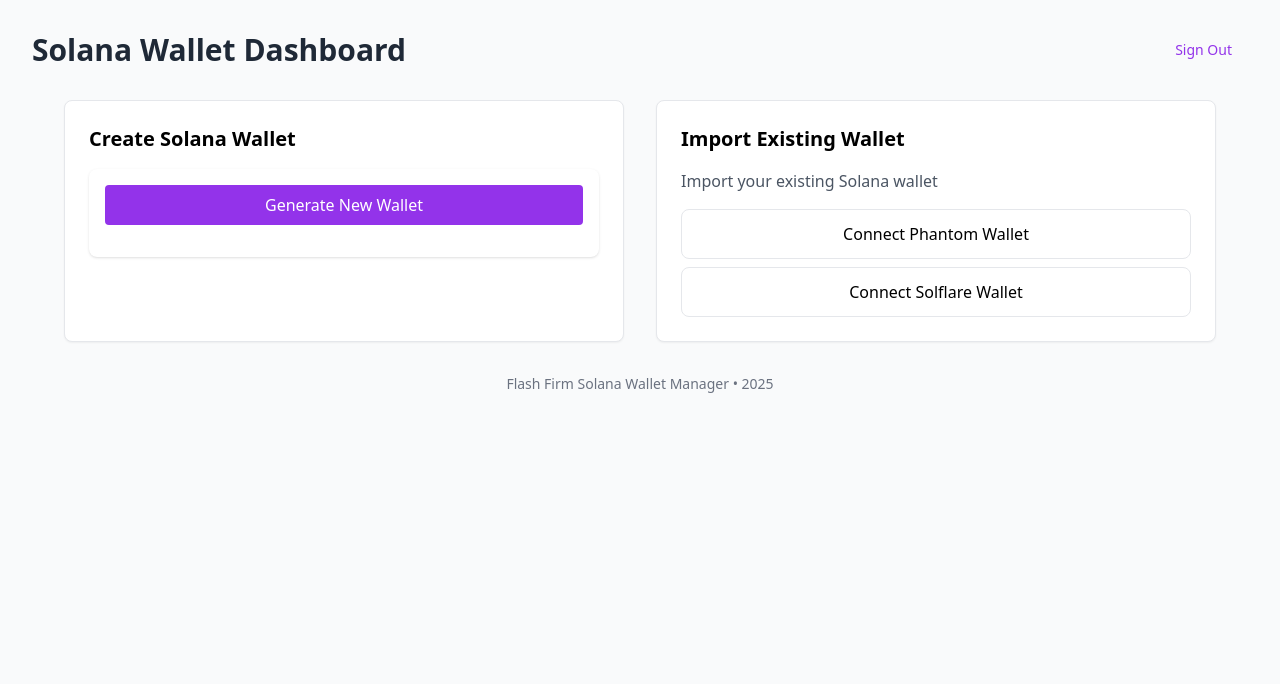
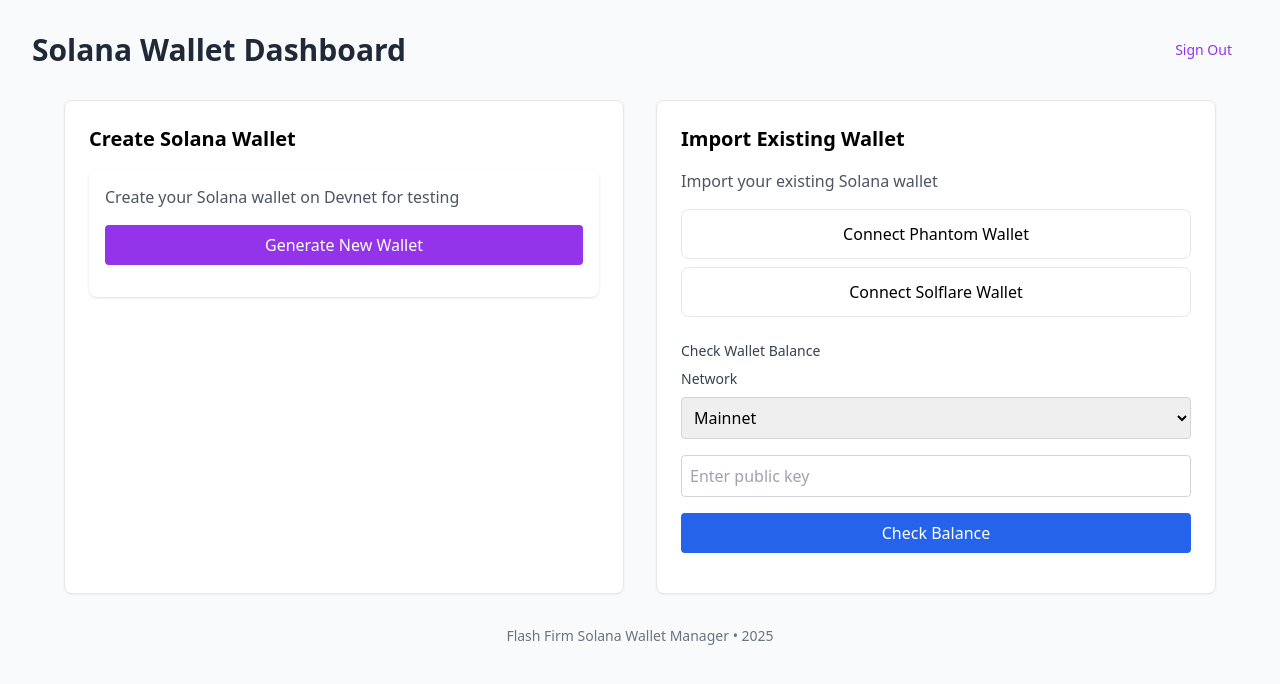
Before and after one commit to Keshaunj/solana-dapp, a React (Vite) app in the folder Frontend/: page /dashboard in a window 1280 px wide. Shown: the top 684 px of the page. Built offline with nearby package versions, Linux system fonts and the light colour scheme; the HTML template or start-up script is replaced by a standard one.

Commit message:
got a check balance button it needs working & ne w Alchemy api

```diff
--- a/Frontend/src/components/Dashboard.jsx
+++ b/Frontend/src/components/Dashboard.jsx
@@ -1,9 +1,58 @@
-
-import React from "react"
-import WalletGenerator from "./WalletGenerator"
-import ImportWallet from "./ImportWallet"
+import React, { useState } from "react";
+import WalletGenerator from "./WalletGenerator";
+import ImportWallet from "./ImportWallet";
+import { Connection, PublicKey, LAMPORTS_PER_SOL, clusterApiUrl } from "@solana/web3.js";
 
 const Dashboard = () => {
+  const [publicKeyInput, setPublicKeyInput] = useState("");
+  const [balance, setBalance] = useState(null);
+  const [error, setError] = useState("");
+  const [isLoading, setIsLoading] = useState(false);
+  const [network, setNetwork] = useState("mainnet");
+
+  const checkBalance = async () => {
+    if (!publicKeyInput) {
+      setError("Please enter a public key.");
+      return;
+    }
+
+    setIsLoading(true);
+    setError("");
+    setBalance(null);
+
+    try {
+      console.log("Selected Network:", network);
+
+      const connection = new Connection(
+        clusterApiUrl(network === "mainnet" ? "mainnet-beta" : "devnet"),
+        "confirmed"
+      );
+
+      console.log("Connection established. Checking balance for:", publicKeyInput);
+
+      const publicKey = new PublicKey(publicKeyInput);
+      console.log("Converted Public Key:", publicKey.toString());
+
+      const balanceInLamports = await connection.getBalance(publicKey);
+      console.log("Balance in Lamports:", balanceInLamports);
+
+      const balanceInSOL = balanceInLamports / LAMPORTS_PER_SOL;
+      console.log("Balance in SOL:", balanceInSOL);
+
+      setBalance(balanceInSOL);
+    } catch (error) {
+      console.error("Error checking balance:", error);
+
+      if (error.message.includes("Invalid public key")) {
+        setError("Invalid public key format. Please check and try again.");
+      } else {
+        setError("Error fetching balance. Please try again.");
+      }
+    } finally {
+      setIsLoading(false);
+    }
+  };
+
   return (
     <div className="max-w-6xl mx-auto">
       <div className="flex gap-8">
@@ -20,11 +69,65 @@ const Dashboard = () => {
           <div className="p-6">
             <h2 className="text-xl font-semibold mb-4">Import Existing Wallet</h2>
             <ImportWallet />
+            <div className="mt-6">
+              <label className="block text-sm font-medium text-gray-700 mb-2">
+                Check Wallet Balance
+              </label>
+
+              {/* Network Selection */}
+              <div className="mb-4">
+                <label className="block text-sm font-medium text-gray-700 mb-2">
+                  Network
+                </label>
+                <select
+                  value={network}
+                  onChange={(e) => setNetwork(e.target.value)}
+                  className="w-full p-2 border border-gray-300 rounded"
+                >
+                  <option value="mainnet">Mainnet</option>
+                  <option value="devnet">Devnet</option>
+                </select>
+              </div>
+
+              <input
+                type="text"
+                value={publicKeyInput}
+                onChange={(e) => setPublicKeyInput(e.target.value)}
+                placeholder="Enter public key"
+                className="w-full p-2 border border-gray-300 rounded mb-4"
+              />
+              <button
+                onClick={checkBalance}
+                disabled={isLoading}
+                className={`w-full py-2 px-4 rounded ${
+                  isLoading
+                    ? 'bg-blue-400 cursor-not-allowed'
+                    : 'bg-blue-600 hover:bg-blue-700'
+                } text-white mb-4`}
+              >
+                {isLoading ? 'Checking Balance...' : 'Check Balance'}
+              </button>
+              {balance !== null && (
+                <div className="mt-4 p-4 bg-green-50 border border-green-200 rounded">
+                  <h3 className="text-green-800 font-medium">
+                    Balance: {balance.toFixed(4)} SOL
+                  </h3>
+                  <p className="text-sm text-green-600 mt-1">
+                    Network: {network}
+                  </p>
+                </div>
+              )}
+              {error && (
+                <div className="mt-4 p-4 bg-red-50 border border-red-200 rounded">
+                  <p className="text-red-600">{error}</p>
+                </div>
+              )}
+            </div>
           </div>
         </div>
       </div>
     </div>
-  )
-}
+  );
+};
 
-export default Dashboard
+export default Dashboard;
--- a/Frontend/src/components/WalletGenerator.jsx
+++ b/Frontend/src/components/WalletGenerator.jsx
@@ -1,17 +1,17 @@
 // src/components/WalletGenerator.jsx
 import React, { useState } from "react";
-import { Keypair } from "@solana/web3.js";
+import { Keypair, Connection, LAMPORTS_PER_SOL, clusterApiUrl, PublicKey } from "@solana/web3.js";
 
 const WalletGenerator = () => {
  const [wallet, setWallet] = useState(null);
  const [showPrivateKey, setShowPrivateKey] = useState(false);
+ const [balance, setBalance] = useState(null);
+ const [isAirdropLoading, setIsAirdropLoading] = useState(false);
 
  const generateNewWallet = () => {
    try {
      console.log("Starting wallet generation...");
-
      const newWallet = Keypair.generate();
-      console.log("Keypair generated");
 
      // Convert secretKey to hex string
      const privateKeyHex = Array.from(newWallet.secretKey)
@@ -29,14 +29,84 @@ const WalletGenerator = () => {
    }
  };
 
+ const checkBalance = async () => {
+  if (!wallet) return;
+
+  try {
+      const connection = new Connection(clusterApiUrl('devnet'), 'confirmed');
+      // Convert string public key to PublicKey object
+      const publicKey = new PublicKey(wallet.publicKey);
+      console.log("Checking balance for wallet:", publicKey.toString());
+
+      const balanceInLamports = await connection.getBalance(publicKey);
+      const balanceInSOL = balanceInLamports / LAMPORTS_PER_SOL;
+
+      setBalance(balanceInSOL);
+      console.log("Balance:", balanceInSOL, "SOL");
+  } catch (error) {
+      console.error("Balance check error:", error);
+      alert("Error checking balance. Please try again.");
+  }
+};
+
+ const requestAirdrop = async () => {
+   if (!wallet) return;
+
+   try {
+     setIsAirdropLoading(true);
+     const connection = new Connection(clusterApiUrl('devnet'), 'confirmed');
+     const publicKey = new PublicKey(wallet.publicKey);
+
+     console.log("Requesting airdrop for:", publicKey.toString());
+
+     const airdropSignature = await connection.requestAirdrop(
+       publicKey,
+       LAMPORTS_PER_SOL
+     );
+
+     console.log("Airdrop requested, signature:", airdropSignature);
+
+     const latestBlockHash = await connection.getLatestBlockhash();
+
+     await connection.confirmTransaction({
+       blockhash: latestBlockHash.blockhash,
+       lastValidBlockHeight: latestBlockHash.lastValidBlockHeight,
+       signature: airdropSignature,
+     });
+
+     console.log("Airdrop confirmed");
+
+     await checkBalance();
+     alert("1 SOL airdropped successfully!");
+   } catch (error) {
+     console.error("Detailed airdrop error:", error);
+
+     if (error.message.includes("429")) {
+       const faucetUrl = "https://faucet.solana.com";
+       const message = `Airdrop limit reached. Please visit the Solana Faucet to get test SOL:\n\n${faucetUrl}`;
+       alert(message);
+       window.open(faucetUrl, '_blank');
+     } else {
+       alert("Failed to request airdrop. Please try again later.");
+     }
+   } finally {
+     setIsAirdropLoading(false);
+   }
+ };
+
  return (
    <div className="p-4 bg-white rounded-lg shadow">
+     <div>
+       <p className="text-gray-600 mb-4">
+         Create your Solana wallet on Devnet for testing
+       </p>
        <button
          onClick={generateNewWallet}
          className="w-full bg-purple-600 text-white py-2 px-4 rounded hover:bg-purple-700 mb-4"
        >
          Generate New Wallet
        </button>
+     </div>
 
      {wallet && (
        <div className="space-y-4">
@@ -59,6 +129,46 @@ const WalletGenerator = () => {
              </button>
            </div>
          </div>
+
+         <div className="space-y-1">
+           <button
+             onClick={checkBalance}
+             className="w-full bg-blue-600 text-white py-2 px-4 rounded hover:bg-blue-700"
+           >
+             Check Balance
+           </button>
+
+           <button
+             onClick={requestAirdrop}
+             disabled={isAirdropLoading}
+             className={`w-full py-2 px-4 rounded ${
+               isAirdropLoading
+                 ? 'bg-gray-400 cursor-not-allowed'
+                 : 'bg-green-600 hover:bg-green-700'
+             } text-white`}
+           >
+             {isAirdropLoading ? 'Requesting...' : 'Request 1 SOL (Devnet)'}
+           </button>
+
+           {balance !== null && (
+             <p className="text-center text-gray-600">
+               Balance: {balance} SOL (Devnet)
+             </p>
+           )}
+
+           <div className="text-xs text-gray-500 text-center mt-2">
+             Note: If airdrop fails, visit{' '}
+             <a
+               href="https://faucet.solana.com"
+               target="_blank"
+               rel="noopener noreferrer"
+               className="text-purple-600 hover:text-purple-700 underline"
+             >
+               Solana Faucet
+             </a>
+             {' '}for test SOL
+           </div>
+         </div>
        </div>
      )}
    </div>
```
Also changed, not shown: 2 other files (tests, documents, lock files or other folders). Lines whose indentation alone changed are shown as unchanged.
